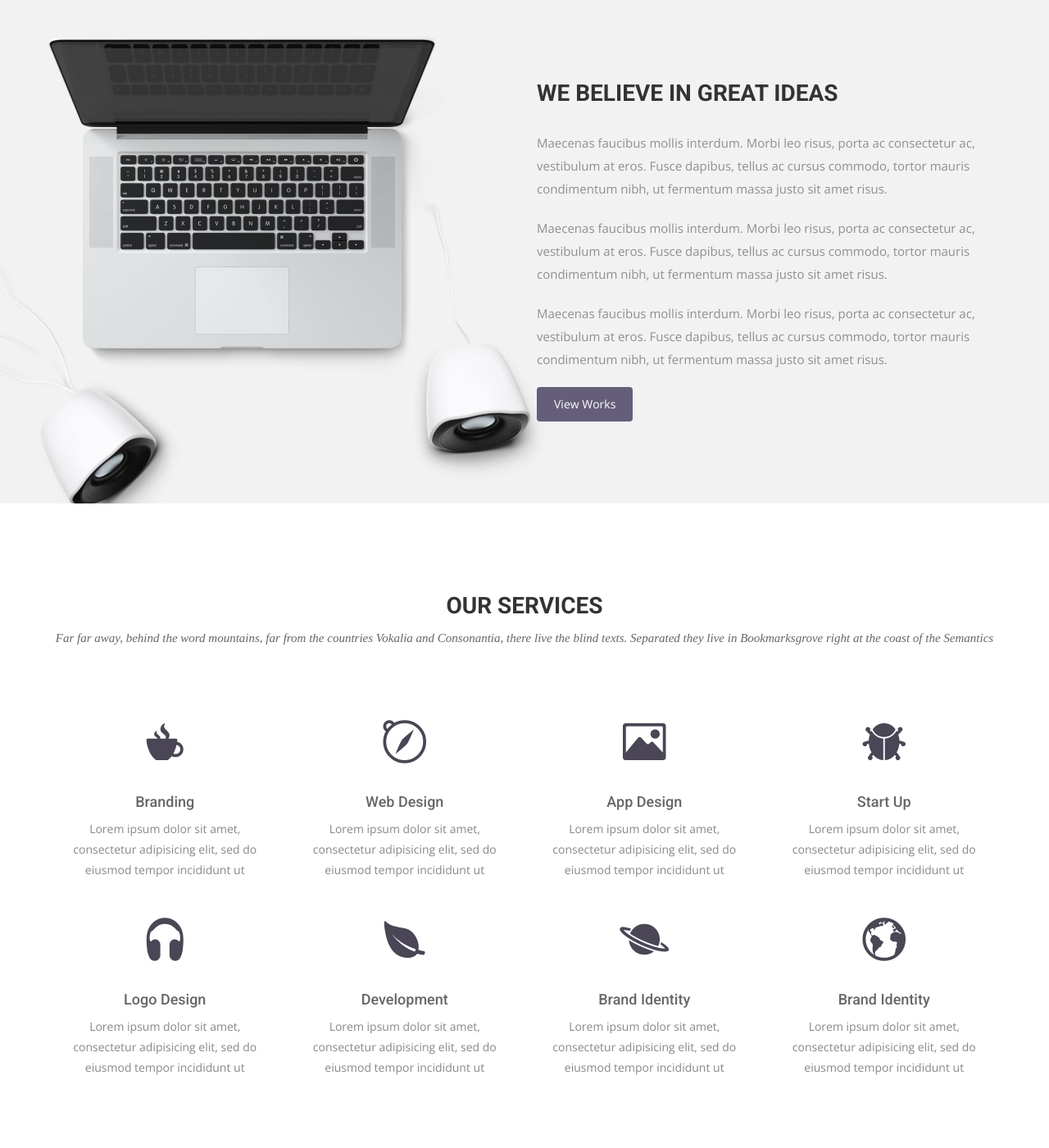
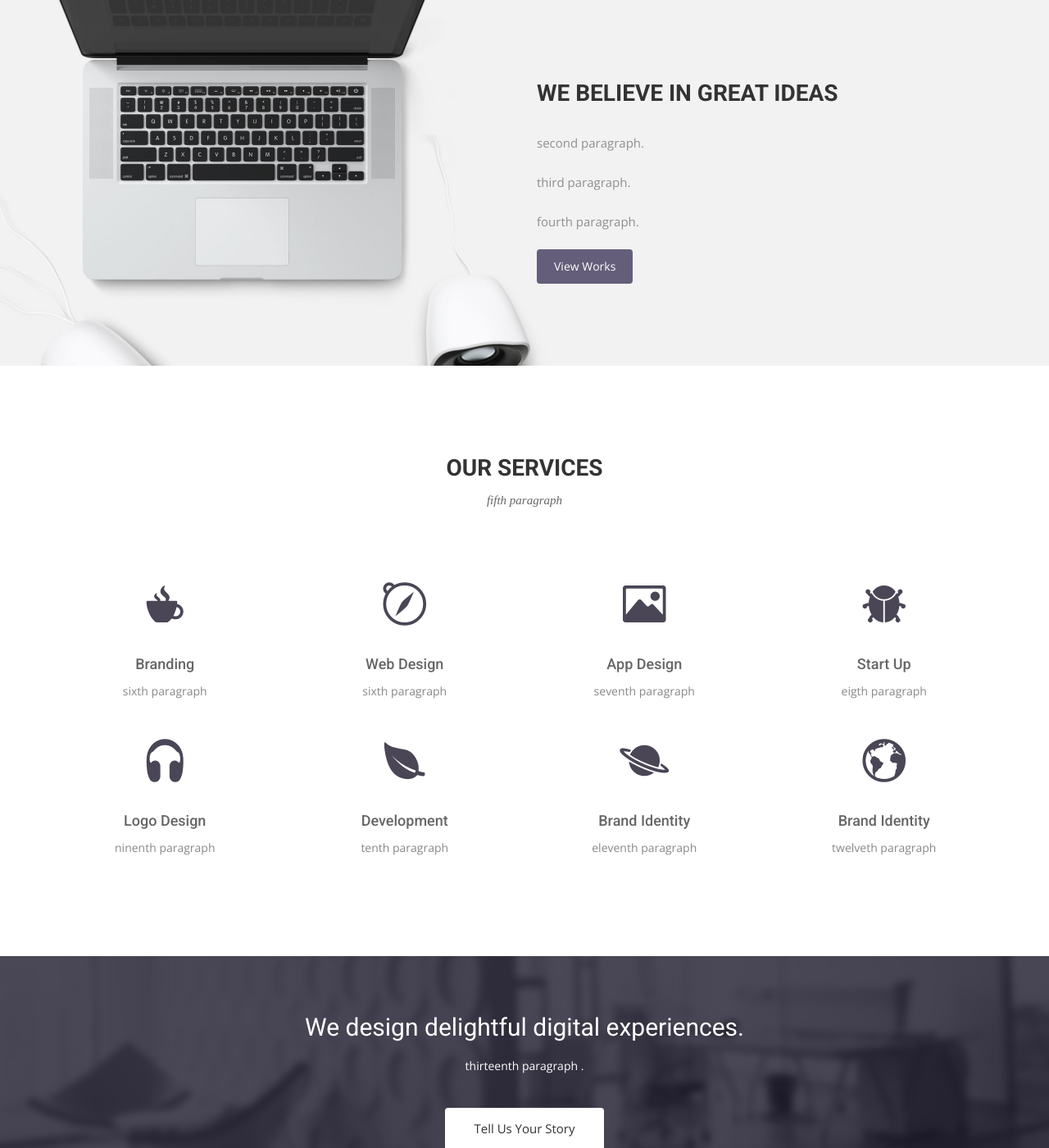
Before and after one commit to simaomrq/simaomrq.github.io, a Jekyll site: the page built from index.html, in a window 1280 px wide and 1400 px high, scrolled down 1847 px. Shown: the whole window at 82% size. Built offline with Jekyll 4.4.1, drawn with Linux system fonts in a browser that asks for light colours; nearby versions of some CDN libraries; some web fonts are replaced; some of the changed text lies outside the part shown.

Commit message:
Update index.html

```diff
--- a/index.html
+++ b/index.html
@@ -35,7 +35,7 @@ permalink: /
             <h2>About Us</h2>
             <p>Far far away, behind the word mountains, far from the countries Vokalia and Consonantia, there live the blind texts. Separated they live in Bookmarksgrove right at the coast of the Semantics</p>
           </div>
-          <p>Lorem ipsum dolor sit amet, consectetur adipisicing elit, sed do eiusmod tempor incididunt ut labore et dolore magna aliqua. Ut enim ad minim veniam, quis nostrud exercitation ullamco laboris nisi ut aliquip ex ea commodo consequat. Duis aute irure dolor in reprehenderit in voluptate velit esse cillum dolore eu fugiat nulla pariatur. Excepteur sint occaecat cupidatat non proident, sunt in culpa qui officia deserunt mollit anim id </p>
+          <p>first paragraph </p>
         </div>
       </div><!-- .col-md-7 close -->
       <div class="col-md-5 col-sm-12">
@@ -52,9 +52,9 @@ permalink: /
   <div class="row">
     <div class="col-md-6 col-md-offset-6">
       <h2>WE BELIEVE IN GREAT IDEAS</h2>
-      <p>Maecenas faucibus mollis interdum. Morbi leo risus, porta ac consectetur ac, vestibulum at eros. Fusce dapibus, tellus ac cursus commodo, tortor mauris condimentum nibh, ut fermentum massa justo sit amet risus.</p>
-      <p>Maecenas faucibus mollis interdum. Morbi leo risus, porta ac consectetur ac, vestibulum at eros. Fusce dapibus, tellus ac cursus commodo, tortor mauris condimentum nibh, ut fermentum massa justo sit amet risus.</p>
-      <p>Maecenas faucibus mollis interdum. Morbi leo risus, porta ac consectetur ac, vestibulum at eros. Fusce dapibus, tellus ac cursus commodo, tortor mauris condimentum nibh, ut fermentum massa justo sit amet risus.</p>
+      <p>second paragraph.</p>
+      <p>third paragraph.</p>
+      <p>fourth paragraph.</p>
       <a href="#" class="btn btn-view-works">View Works</a>
     </div>
   </div>
@@ -67,7 +67,7 @@ permalink: /
     <div class="row">
       <div class="section-title">
         <h2>Our Services</h2>
-        <p>Far far away, behind the word mountains, far from the countries Vokalia and Consonantia, there live the blind texts. Separated they live in Bookmarksgrove right at the coast of the Semantics</p>
+        <p>fifth paragraph</p>
       </div>
     </div>
     <div class="row ">
@@ -75,56 +75,56 @@ permalink: /
         <div class="service-item">
           <i class="icon ion-coffee"></i>
           <h4>Branding</h4>
-          <p>Lorem ipsum dolor sit amet, consectetur adipisicing elit, sed do eiusmod tempor incididunt ut </p>
+          <p>sixth paragraph </p>
         </div>
       </div>
       <div class="col-sm-6 col-md-3">
         <div class="service-item">
           <i class="ion-compass"></i>
           <h4>Web Design</h4>
-          <p>Lorem ipsum dolor sit amet, consectetur adipisicing elit, sed do eiusmod tempor incididunt ut </p>
+          <p>sixth paragraph </p>
         </div>
       </div>
       <div class="col-sm-6 col-md-3">
         <div class="service-item">
           <i class="ion-image"></i>
           <h4>App Design</h4>
-          <p>Lorem ipsum dolor sit amet, consectetur adipisicing elit, sed do eiusmod tempor incididunt ut </p>
+          <p>seventh paragraph  </p>
         </div>
       </div>
       <div class="col-sm-6 col-md-3">
         <div class="service-item">
           <i class="ion-bug"></i>
           <h4>Start Up</h4>
-          <p>Lorem ipsum dolor sit amet, consectetur adipisicing elit, sed do eiusmod tempor incididunt ut </p>
+          <p>eigth paragraph </p>
         </div>
       </div>
       <div class="col-sm-6 col-md-3">
         <div class="service-item">
           <i class="ion-headphone"></i>
           <h4>Logo Design</h4>
-          <p>Lorem ipsum dolor sit amet, consectetur adipisicing elit, sed do eiusmod tempor incididunt ut </p>
+          <p>ninenth paragraph </p>
         </div>
       </div>
       <div class="col-sm-6 col-md-3">
         <div class="service-item">
           <i class="ion-leaf"></i>
           <h4>Development</h4>
-          <p>Lorem ipsum dolor sit amet, consectetur adipisicing elit, sed do eiusmod tempor incididunt ut </p>
+          <p>tenth paragraph </p>
         </div>
       </div>
       <div class="col-sm-6 col-md-3">
         <div class="service-item">
           <i class="ion-planet"></i>
           <h4>Brand Identity</h4>
-          <p>Lorem ipsum dolor sit amet, consectetur adipisicing elit, sed do eiusmod tempor incididunt ut </p>
+          <p>eleventh  paragraph </p>
         </div>
       </div>
       <div class="col-sm-6 col-md-3">
         <div class="service-item">
           <i class="ion-earth"></i>
           <h4>Brand Identity</h4>
-          <p>Lorem ipsum dolor sit amet, consectetur adipisicing elit, sed do eiusmod tempor incididunt ut </p>
+          <p>twelveth paragraph </p>
         </div>
       </div>
     </div>
@@ -137,7 +137,7 @@ permalink: /
       <div class="col-md-12">
         <div class="block">
           <h2>We design delightful digital experiences.</h2>
-          <p>Read more about what we do and our philosophy of design. Judge for yourself The work and results we’ve achieved for other clients, and meet our highly experienced Team who just love to design.</p>
+          <p>thirteenth paragraph .</p>
           <a class="btn btn-default btn-call-to-action" href="#" >Tell Us Your Story</a>
         </div>
       </div>
```
